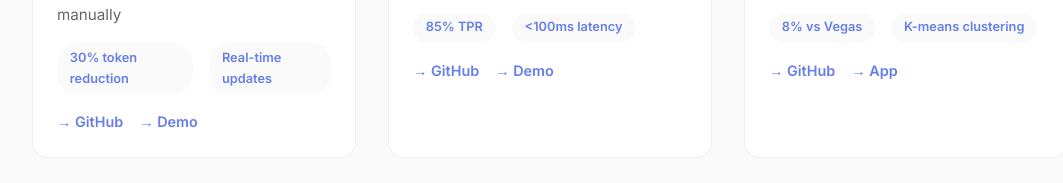
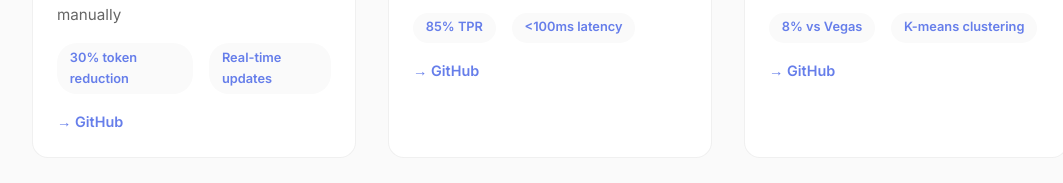
Before and after one commit to NamikazeAsh/ashwinsatish.github.io, a plain HTML site: page index.html in a window 1280 px wide. Shown: the part 2895-3078 px from the top of the page, without its empty margins (90-1153 px from the left). Drawn offline with Linux system fonts and the light colour scheme; files whose address does not match are found by name.

Commit message:
Link changes

```diff
--- a/index.html
+++ b/index.html
@@ -590,7 +590,6 @@
         </div>
         <div class="project-links">
           <a href="https://github.com/ashwinsatish/poke-analyzer" target="_blank">→ GitHub</a>
-          <a href="https://poke-analyzer-demo.vercel.app" target="_blank">→ Demo</a>
         </div>
       </div>
     </div>
@@ -608,7 +607,6 @@
         </div>
         <div class="project-links">
           <a href="https://github.com/ashwinsatish/aceai" target="_blank">→ GitHub</a>
-          <a href="https://aceai-demo.vercel.app" target="_blank">→ Demo</a>
         </div>
       </div>
     </div>
@@ -626,7 +624,6 @@
         </div>
         <div class="project-links">
           <a href="https://github.com/ashwinsatish/nba-predict" target="_blank">→ GitHub</a>
-          <a href="https://nba-predict.streamlit.app" target="_blank">→ App</a>
         </div>
       </div>
     </div>
```
